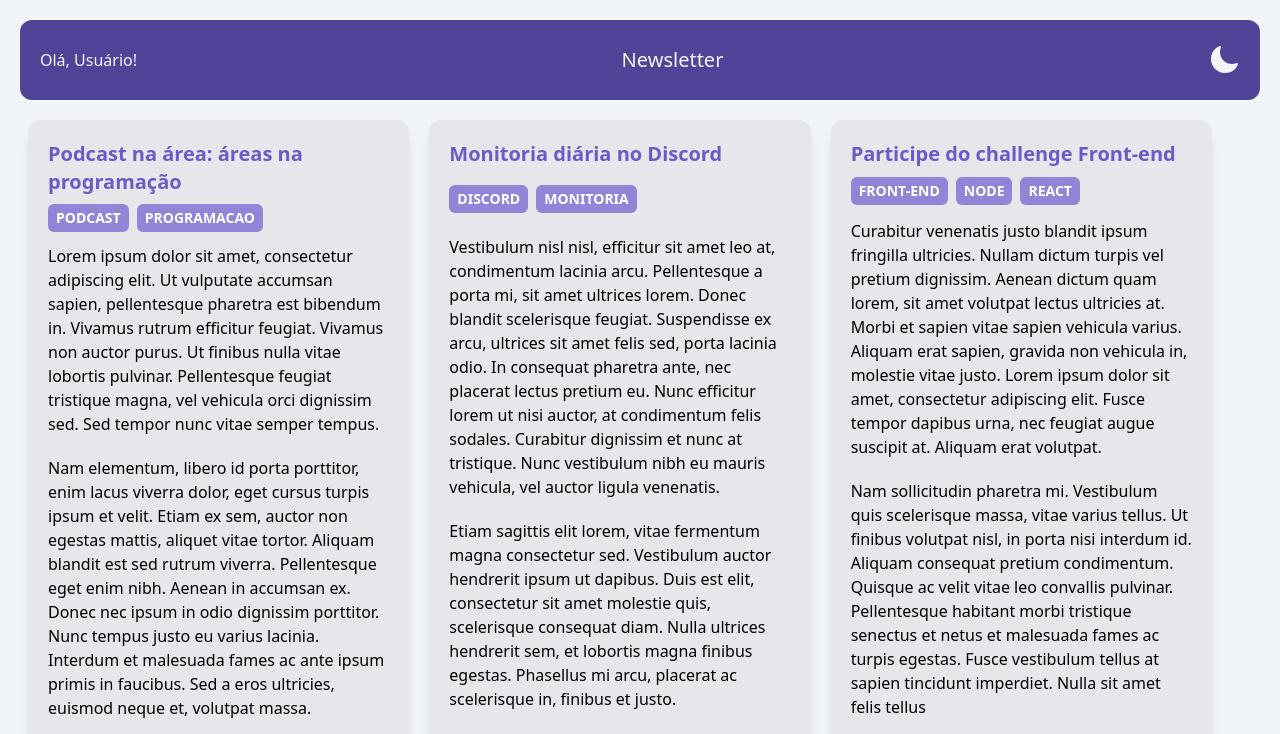
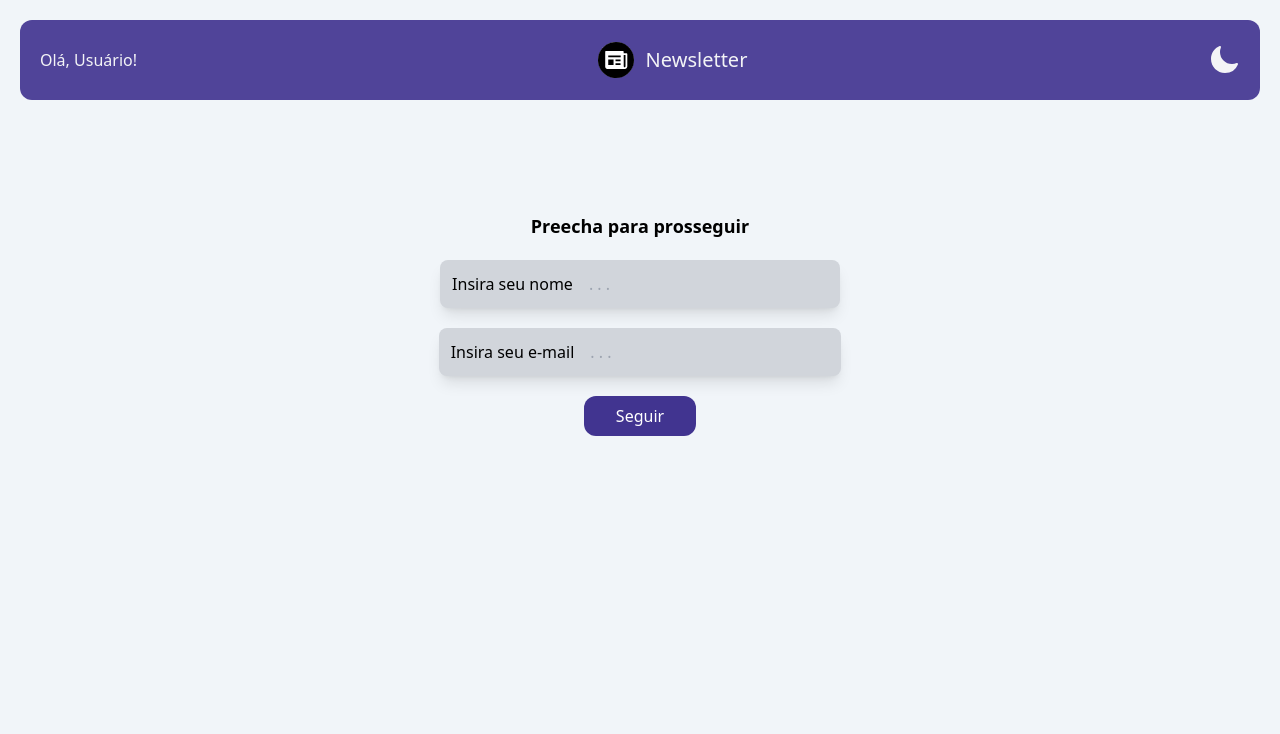
Before and after one commit to luhoro/newsletter, a React (Vite) app: page / in a window 1280 px wide. Shown: the top 734 px of the page. Built offline with nearby package versions, Linux system fonts and the light colour scheme.

Commit message:
Feat: User section login

```diff
--- a/index.html
+++ b/index.html
@@ -2,7 +2,7 @@
 <html lang="pt-br">
   <head>
     <meta charset="UTF-8" />
-    <link rel="icon" type="image/svg+xml" href="/vite.svg" />
+    <link rel="icon" type="image/svg+xml" href="/logo.svg" />
     <meta name="viewport" content="width=device-width, initial-scale=1.0" />
     <title>Newsletter</title>
   </head>
--- a/src/App.jsx
+++ b/src/App.jsx
@@ -1,11 +1,21 @@
+import { useState } from "react"
+
 import ArticleList from "./components/ArticleList/ArticleList"
 import Header from "./components/Header/Header"
+import Form from "./components/Form/Form"
 
 const App = () => {
+
+  const [ user, setUser ] = useState()
+  const hasUser = Boolean(user)
+
+  console.log(user)
+
   return (
     <>
-      <Header />
-      <ArticleList />
+      <Header user={user} />
+
+      { hasUser && <ArticleList /> || <Form onSubmit={setUser} /> }
     </>
   )
 }
--- /dev/null
+++ b/src/Input/Input.jsx
@@ -0,0 +1,13 @@
+import React from 'react'
+
+const Input = (props) => {
+  return (
+    <label className='bg-gray-300 px-3 rounded-lg shadow-lg dark:bg-dark-200 dark:text-gray-200'>
+      Insira seu {props.name}
+
+      <input className='px-2 py-1 my-2 ml-2 bg-transparent invalid:focus:outline-1 invalid:focus:outline-red-400' {...props}/>
+    </label>
+  )
+}
+
+export default Input
--- a/src/components/Article/Article.jsx
+++ b/src/components/Article/Article.jsx
@@ -2,7 +2,7 @@ import React from 'react'
 
 const Article = ({ title, text, tags, image, alt }) => {
   return (
-    <div className='flex flex-col justify-between mx-2 p-5 bg-gray-200 dark:bg-dark-200 dark:text-gray-200 rounded-xl shadow-lg'>
+    <div className='flex flex-col justify-between mx-2 p-5 bg-gray-300 dark:bg-dark-200 dark:text-gray-200 rounded-xl shadow-lg transition-all hover:-translate-y-1'>
       <h3 className='text-xl text-purple-500 font-bold mb-2 dark:text-gray-200'>
         {title}
       </h3>
@@ -10,7 +10,7 @@ const Article = ({ title, text, tags, image, alt }) => {
       <div className='flex gap-2 mb-3'>
         {
           tags.map(tag =>
-            <span className='uppercase text-sm px-2 py-1 bg-purple-300 rounded-md font-bold text-white dark:text-gray-200' key={tag}>{tag}</span>
+            <span className='uppercase text-sm px-2 py-1 bg-purple-300 rounded-md font-bold text-white dark:text-gray-200 transition-all hover:bg-purple-400 hover:scale-105' key={tag}>{tag}</span>
           )
         }
       </div>
--- a/src/components/ArticleList/ArticleList.jsx
+++ b/src/components/ArticleList/ArticleList.jsx
@@ -4,7 +4,7 @@ import Article from '../Article/Article'
 
 const ArticleList = () => {
   return (
-    <div className='mt-5 grid gap-y-5 gap-x-1 sm:mt-0 sm:grid-cols-2 lg:grid-cols-3 max-w-4xl lg:max-w-[1200px] mx-5'>
+    <div className='mt-5 grid gap-y-5 gap-x-1 sm:mt-0 sm:grid-cols-2 lg:grid-cols-3 max-w-4xl lg:max-w-[1200px] px-5 mx-auto'>
       {
         data.map((props, index) => <Article key={index} {...props} /> )
       }
--- /dev/null
+++ b/src/components/Form/Form.jsx
@@ -0,0 +1,30 @@
+import React from 'react'
+import Input from '../../Input/Input'
+
+const Form = ({ onSubmit }) => {
+
+  const saveSubmit = event => {
+    event.preventDefault()
+    event.stopPropagation()
+    const name = event.target[ 0 ].value
+    const email = event.target[ 1 ].value
+    onSubmit(name, email)
+  }
+
+  return (
+    <form onSubmit={saveSubmit} className='h-full flex flex-col gap-5 items-center justify-center mt-28'>
+      <h3 className='dark:text-white text-lg font-bold'>
+        Preecha para prosseguir
+      </h3>
+
+      <Input required type="text" placeholder=". . ." name="nome"/>
+      <Input required type="email" placeholder=". . ." name="e-mail"/>
+
+      <button type='submit' className='bg-purple-700 rounded-xl px-8 py-2 text-white hover:animate-pulse '>
+        Seguir
+      </button>
+    </form>
+  )
+}
+
+export default Form
--- a/src/components/Header/Header.jsx
+++ b/src/components/Header/Header.jsx
@@ -1,16 +1,18 @@
 import React from 'react'
 import ToggleTheme from '../ToggleTheme/ToggleTheme'
+import logo from '/logo.svg'
 
-const Header = () => {
+const Header = ({ user }) => {
   return (
     <div className='flex h-20 bg-purple-600 justify-between items-center px-5 sm:rounded-xl sm:m-5'>
       <span className='text-gray-100'>
-        Olá, Usuário!
+        Olá, {user && user + '!' || 'Usuário!'}
       </span>
 
-      <h1 className='text-gray-100 text-xl'>
-        Newsletter
-      </h1>
+      <div className='flex items-center gap-3 transition-all sm:hover:scale-110 cursor-default'>
+        <img src={logo} alt="Logo Newsletter" className='h-9' />
+        <h1 className='text-gray-100 text-xl'> Newsletter </h1>
+      </div>
 
       <ToggleTheme />
     </div>
```
Also changed, not shown: public/logo.svg (added).
